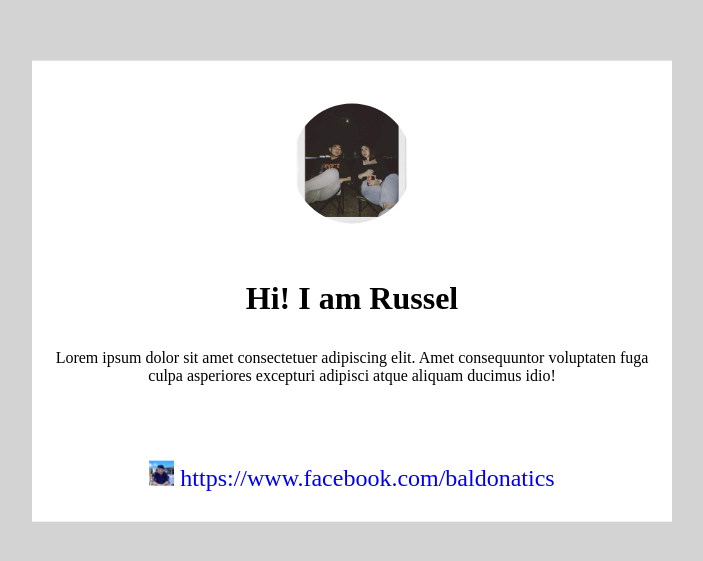
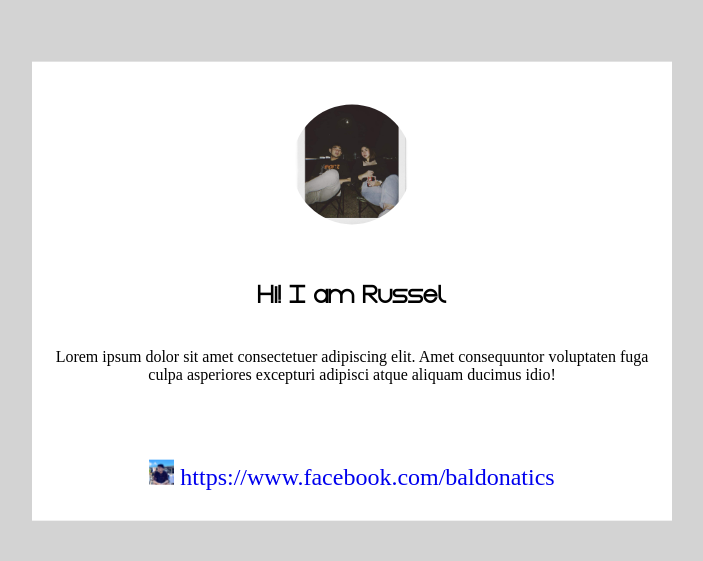
Before and after one commit to JRusselMiranda/activity, a plain HTML site: page index.html in a window 1280 px wide. Shown: the part 109-670 px from the top of the page, without its empty margins (288-991 px from the left). Drawn offline with Linux system fonts and the light colour scheme.

Commit message:
successfuly

```diff
--- a/style.css
+++ b/style.css
@@ -80,5 +80,5 @@ a:hover{
 }
 
 .name{
-    font-family: nos;
+    font-family: gas-alt;
 }
```
